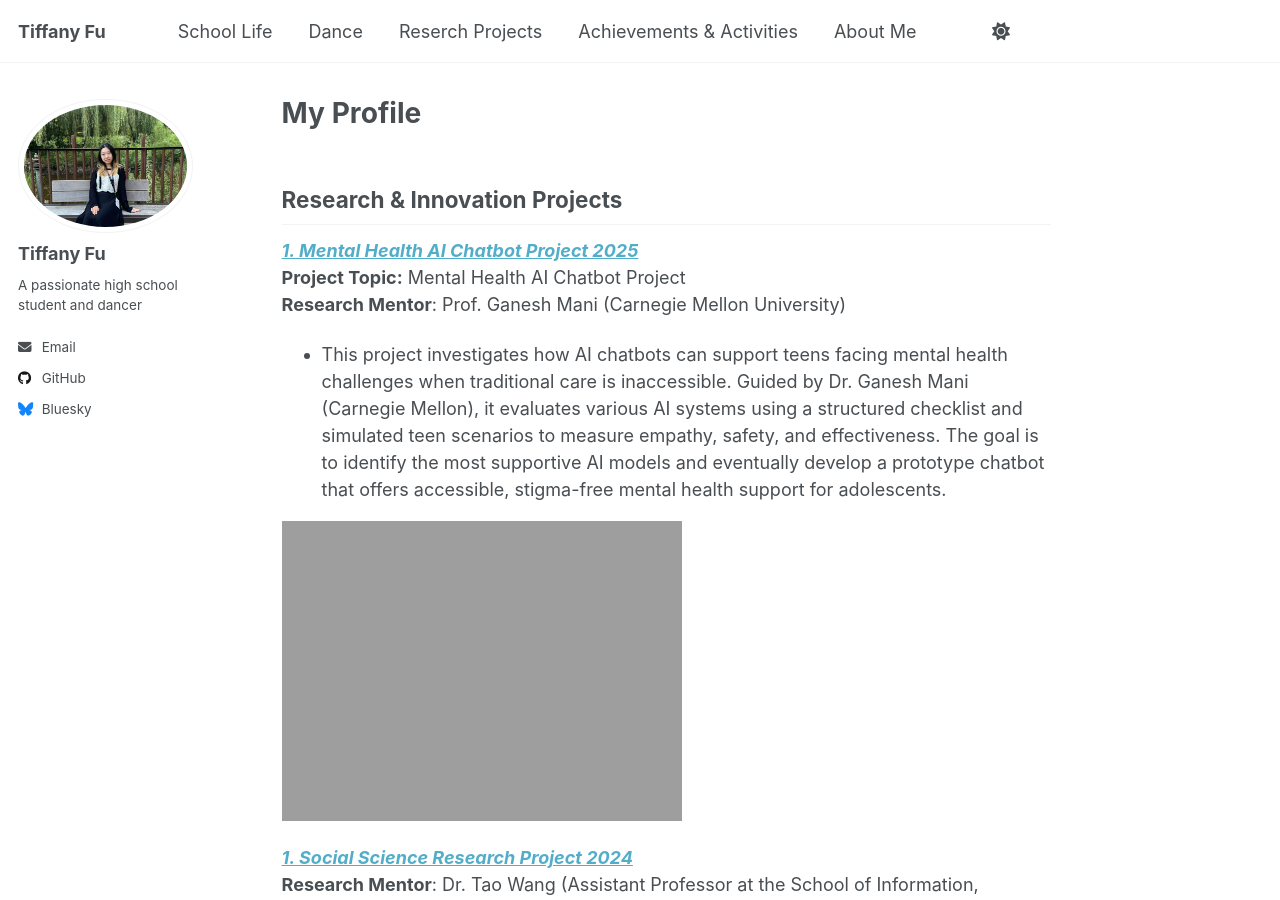
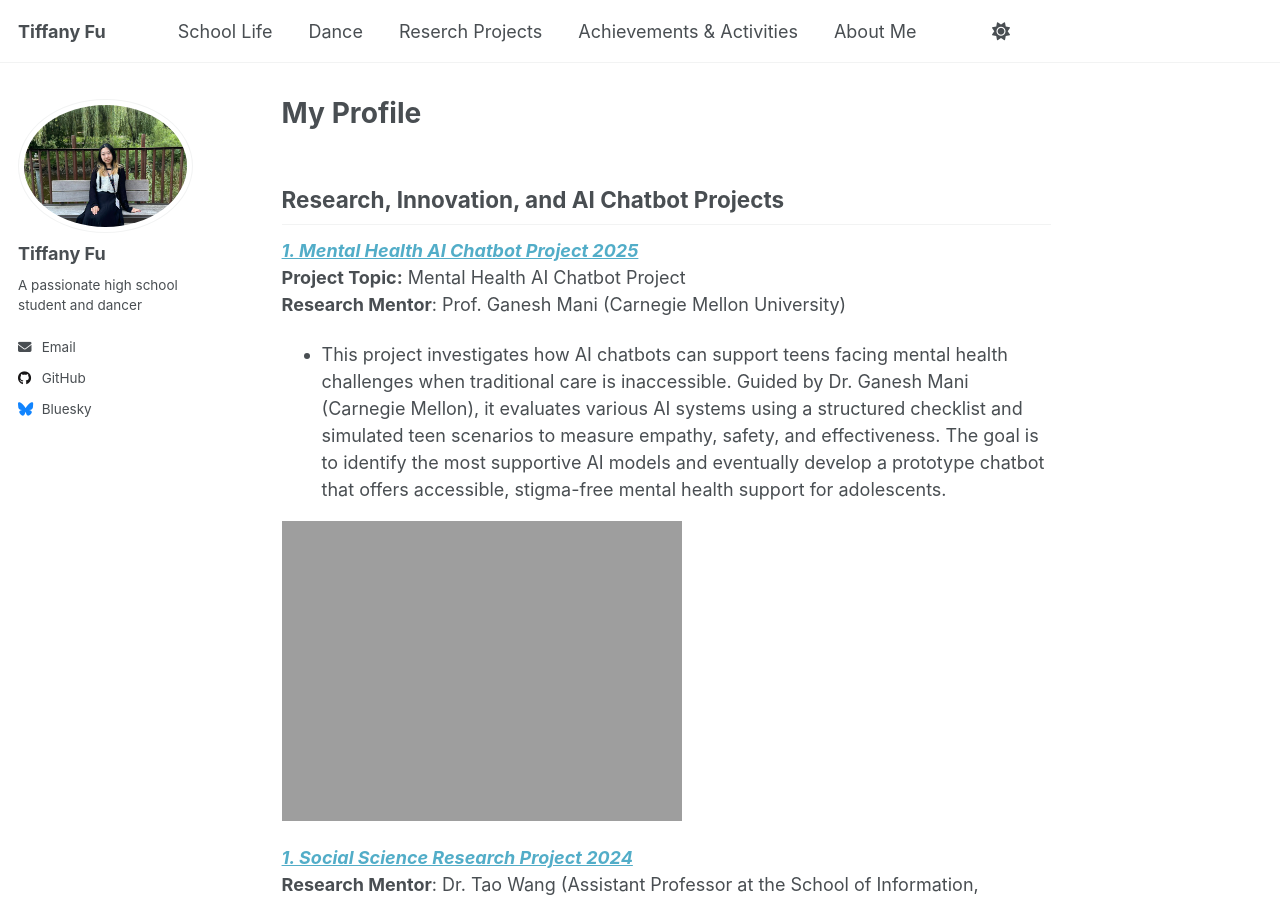
Before and after one commit to TiffanyJTFu/TiffanyFu, a Jekyll site: the page built from _pages/about.md, in a window 1280 px wide and 900 px high. Built offline with Jekyll 4.4.1, drawn with Linux system fonts in a browser that asks for light colours; a script that is not in the unit is left out.

Commit message:
Update section title and project details

```diff
--- a/_pages/about.md
+++ b/_pages/about.md
@@ -6,7 +6,7 @@ redirect_from:
   - /about/
   - /about.html
 ---
-## Research & Innovation Projects
+## Research, Innovation, and AI Chatbot Projects
 
 <a href="https://tiffanyjtfu.github.io/TiffanyFu/teaching/MentalHealthAIChatbotProject" target='_blank'><i>**1. Mental Health AI Chatbot Project 2025**</i></a>
 <br>**Project Topic:** Mental Health AI Chatbot Project
```
